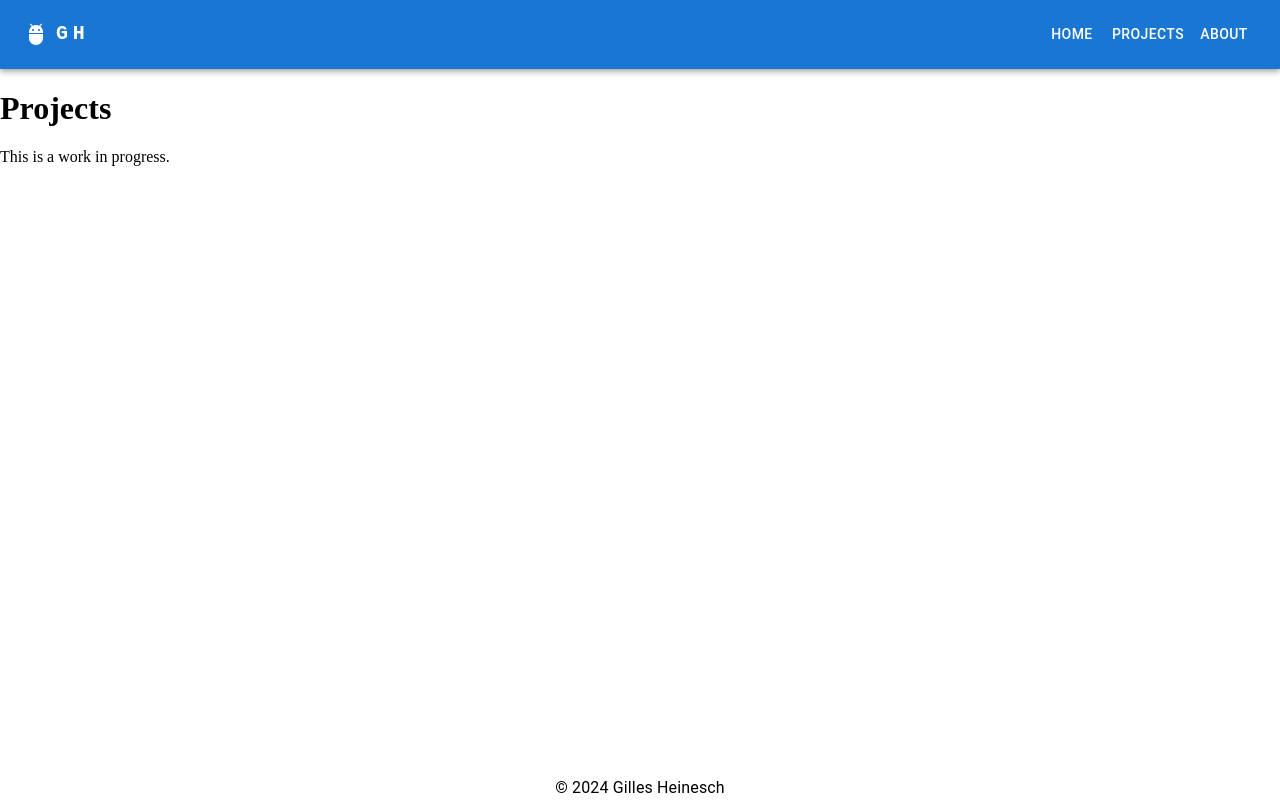
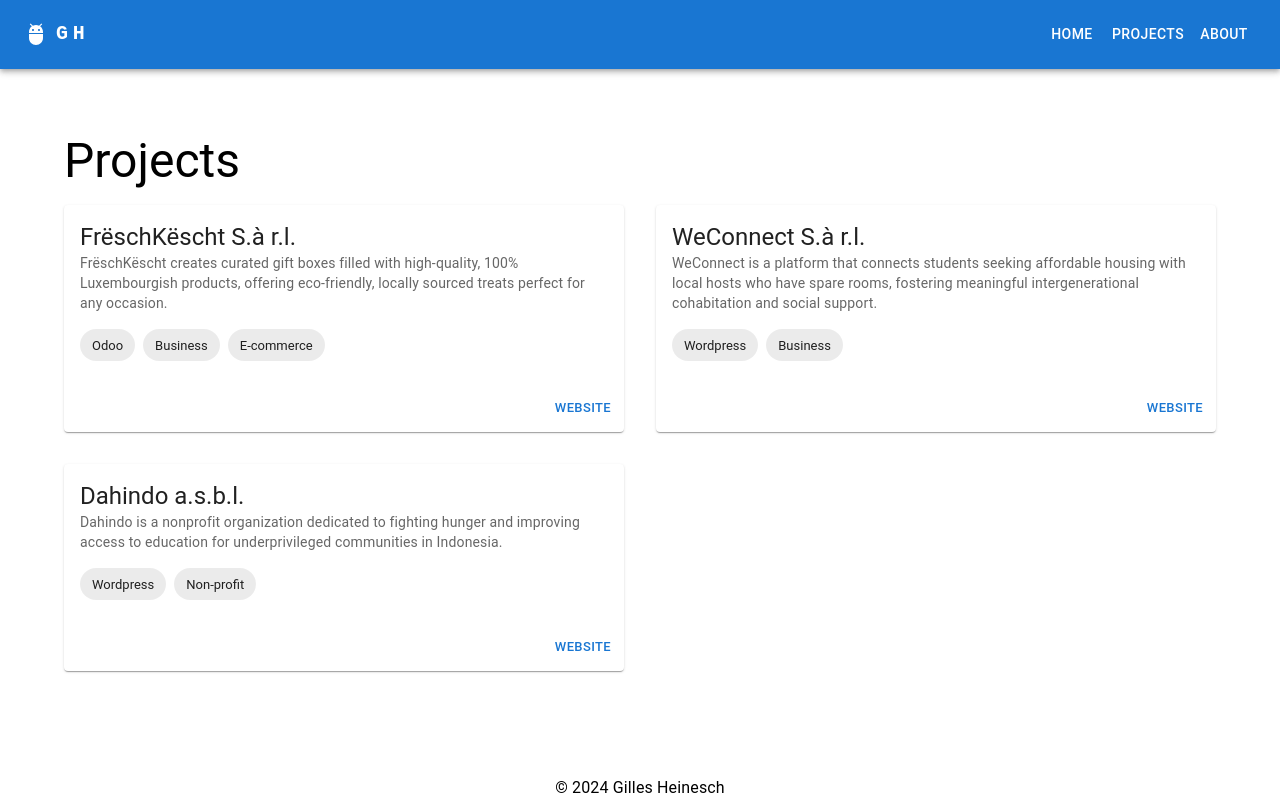
Before and after one commit to gillesheinesch/private-website, a Next.js app: page /projects in a window 1280 px wide. Built offline with nearby package versions, Linux system fonts and the light colour scheme.

Commit message:
Updated projects page

```diff
--- a/src/app/about/page.tsx
+++ b/src/app/about/page.tsx
@@ -6,8 +6,7 @@ export default function About() {
             <Box
                 sx={{
                     py: 1,
-                }}
-            >
+                }}>
                 <Typography variant="h3" component="h1" gutterBottom>
                     About me
                 </Typography>
--- a/src/app/projects/page.tsx
+++ b/src/app/projects/page.tsx
@@ -1,8 +1,80 @@
+import { Box, Button, Card, CardActions, CardContent, Chip, Container, Grid2, Typography } from "@mui/material";
+import Link from "next/link";
+
+const projects = [
+    {
+        title: "FrëschKëscht S.à r.l.",
+        description:
+            "FrëschKëscht creates curated gift boxes filled with high-quality, 100% Luxembourgish products, offering eco-friendly, locally sourced treats perfect for any occasion.",
+        labels: ["Odoo", "Business", "E-commerce"],
+        website: "https://freschkescht.lu",
+        github: "",
+    },
+    {
+        title: "WeConnect S.à r.l.",
+        description:
+            "WeConnect is a platform that connects students seeking affordable housing with local hosts who have spare rooms, fostering meaningful intergenerational cohabitation and social support.",
+        labels: ["Wordpress", "Business"],
+        website: "https://weconnect.lu",
+        github: "",
+    },
+    {
+        title: "Dahindo a.s.b.l.",
+        description:
+            "Dahindo is a nonprofit organization dedicated to fighting hunger and improving access to education for underprivileged communities in Indonesia.",
+        labels: ["Wordpress", "Non-profit"],
+        website: "https://dahindo.com",
+        github: "",
+    },
+];
+
 export default function Projects() {
     return (
-        <div>
-            <h1>Projects</h1>
-            <p>This is a work in progress.</p>
-        </div>
-    )
+        <Container maxWidth="lg" sx={{ mt: 8 }}>
+            <Typography variant="h3" component="h1" gutterBottom>
+                Projects
+            </Typography>
+            <Grid2 container spacing={4}>
+                {projects.map((project, index) => (
+                    <Grid2 size={6} key={index}>
+                        <Card sx={{ display: "flex", flexDirection: "column", height: "100%" }}>
+                            <CardContent>
+                                <Typography variant="h5" component="div">
+                                    {project.title}
+                                </Typography>
+                                <Typography variant="body2" color="text.secondary">
+                                    {project.description}
+                                </Typography>
+                                <Box sx={{ mt: 2 }}>
+                                    {project.labels.map((label, idx) => (
+                                        <Chip key={idx} label={label} sx={{ mr: 1, mb: 1 }} />
+                                    ))}
+                                </Box>
+                            </CardContent>
+                            <CardActions sx={{
+                                mt: "auto",
+                                display: "flex",
+                                justifyContent: "flex-end",
+                            }}>
+                                {project.website && (
+                                    <Link href={project.website} passHref>
+                                        <Button size="small" component="a" target="_blank" rel="noopener noreferrer">
+                                            Website
+                                        </Button>
+                                    </Link>
+                                )}
+                                {project.github && (
+                                    <Link href={project.github} passHref>
+                                        <Button size="small" component="a" target="_blank" rel="noopener noreferrer">
+                                            GitHub
+                                        </Button>
+                                    </Link>
+                                )}
+                            </CardActions>
+                        </Card>
+                    </Grid2>
+                ))}
+            </Grid2>
+        </Container>
+    );
 }
```
